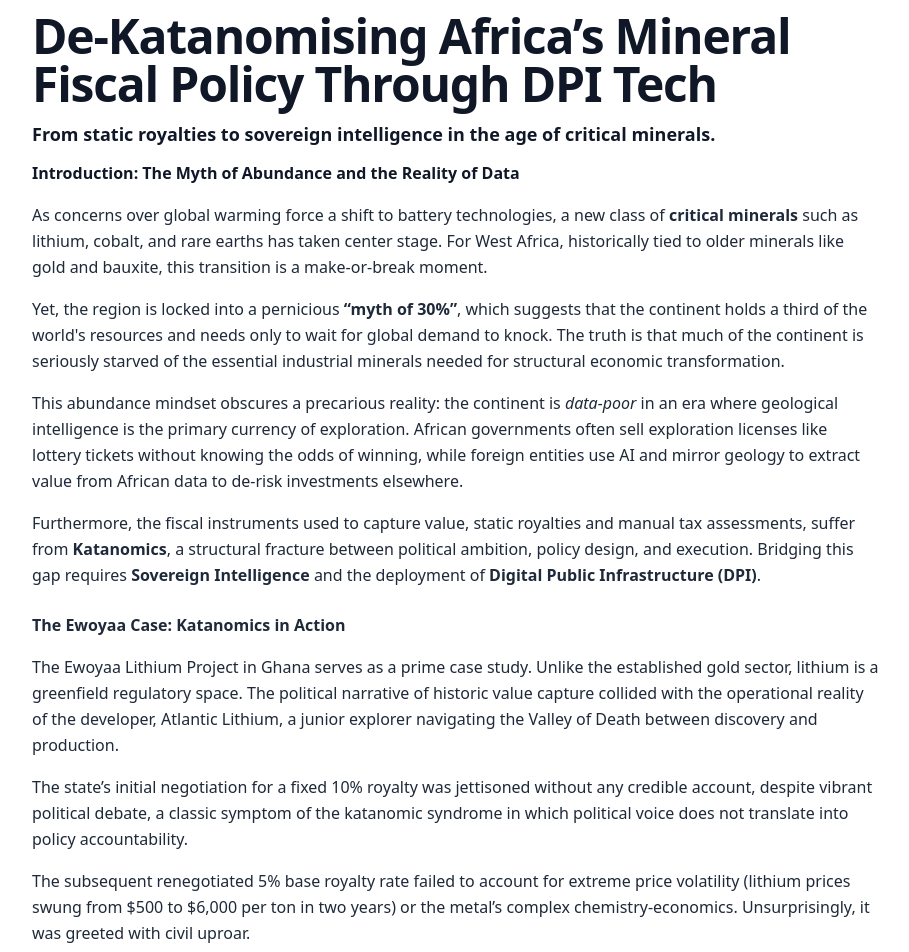
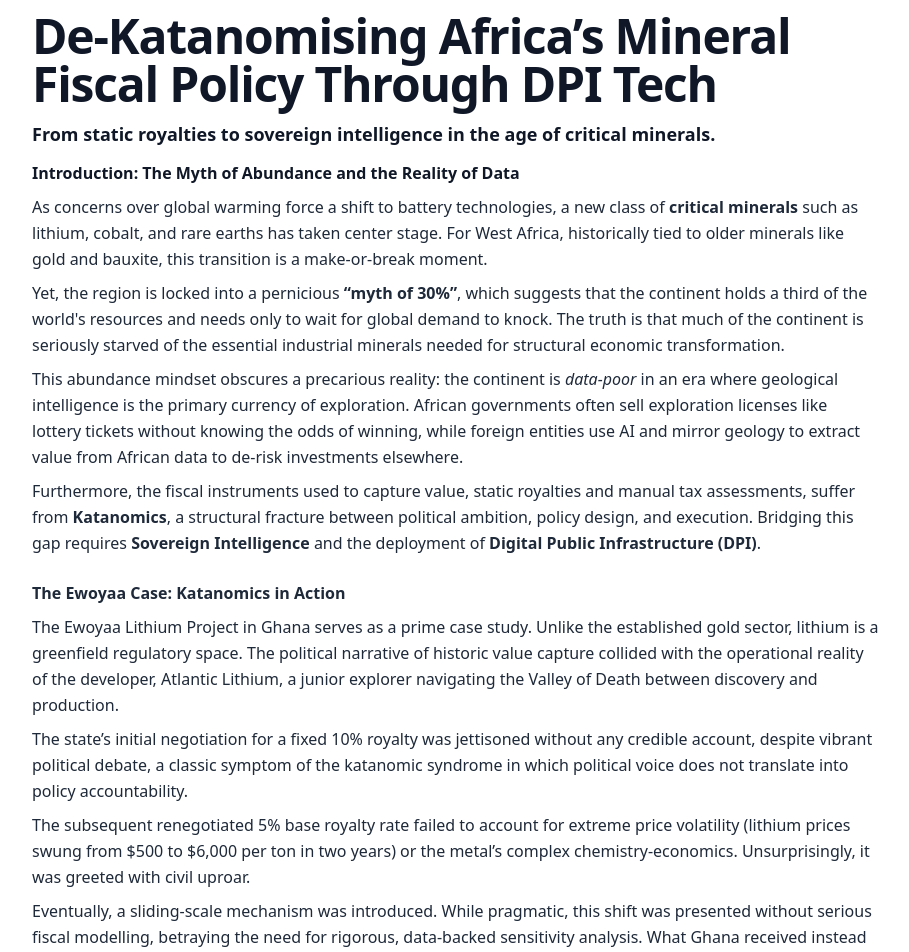
Before and after one commit to RaufCode/Katanomics_Demo, a Nuxt app: page / in a window 1280 px wide. Shown: the top 952 px of the page, without its empty margins (184-1093 px from the left). Built offline with nearby package versions, Linux system fonts and the light colour scheme.

Commit message:
reduce the spaces

```diff
--- a/app/components/HomePage.vue
+++ b/app/components/HomePage.vue
@@ -17,11 +17,11 @@
 
             <!-- INTRO -->
             <section class="prose prose-lg max-w-none mb-6">
-                <h2 class="font-bold text-gray-900 mb-4">
+                <h2 class="font-bold text-gray-900 mb-2">
                     Introduction: The Myth of Abundance and the Reality of Data
                 </h2>
 
-                <p class="mb-4">
+                <p class="mb-2">
                     As concerns over global warming force a shift to battery
                     technologies, a new class of
                     <strong>critical minerals</strong> such as lithium, cobalt,
@@ -30,7 +30,7 @@
                     this transition is a make-or-break moment.
                 </p>
 
-                <p class="mb-4">
+                <p class="mb-2">
                     Yet, the region is locked into a pernicious
                     <strong>“myth of 30%”</strong>, which suggests that the
                     continent holds a third of the world's resources and needs
@@ -40,7 +40,7 @@
                     transformation.
                 </p>
 
-                <p class="mb-4">
+                <p class="mb-2">
                     This abundance mindset obscures a precarious reality: the
                     continent is <em>data-poor</em> in an era where geological
                     intelligence is the primary currency of exploration. African
@@ -50,7 +50,7 @@
                     African data to de-risk investments elsewhere.
                 </p>
 
-                <p class="mb-4">
+                <p class="mb-2">
                     Furthermore, the fiscal instruments used to capture value,
                     static royalties and manual tax assessments, suffer from
                     <strong>Katanomics</strong>, a structural fracture between
@@ -63,11 +63,11 @@
 
             <!-- CASE STUDY -->
             <section class="prose prose-lg max-w-none mb-6">
-                <h2 class="font-bold mb-4">
+                <h2 class="font-bold mb-2">
                     The Ewoyaa Case: Katanomics in Action
                 </h2>
 
-                <p class="mb-4">
+                <p class="mb-2">
                     The Ewoyaa Lithium Project in Ghana serves as a prime case
                     study. Unlike the established gold sector, lithium is a
                     greenfield regulatory space. The political narrative of
@@ -77,7 +77,7 @@
                     production.
                 </p>
 
-                <p class="mb-4">
+                <p class="mb-2">
                     The state’s initial negotiation for a fixed 10% royalty was
                     jettisoned without any credible account, despite vibrant
                     political debate, a classic symptom of the katanomic
@@ -85,7 +85,7 @@
                     policy accountability.
                 </p>
 
-                <p class="mb-4">
+                <p class="mb-2">
                     The subsequent renegotiated 5% base royalty rate failed to
                     account for extreme price volatility (lithium prices swung
                     from $500 to $6,000 per ton in two years) or the metal’s
@@ -93,7 +93,7 @@
                     with civil uproar.
                 </p>
 
-                <p class="mb-4">
+                <p class="mb-2">
                     Eventually, a sliding-scale mechanism was introduced. While
                     pragmatic, this shift was presented without serious fiscal
                     modelling, betraying the need for rigorous, data-backed
@@ -110,7 +110,7 @@
                     Take
                 </h2>
 
-                <p class="text-lg text-gray-700 mb-4 max-w-3xl">
+                <p class="text-lg text-gray-700 mb-2 max-w-3xl">
                     De-katanomisation means understanding the true impact and
                     import of fiscal regime design and moving beyond headline
                     numbers to model the Effective Government Take under various
@@ -168,7 +168,7 @@
 
                 <!-- COST BASE -->
                 <div class="prose prose-lg max-w-none mb-5">
-                    <p class="mb-4">
+                    <p class="mb-2">
                         Cost Base: All-In Sustaining Costs (AISC). However,
                         royalty rates do not exist in a vacuum. The All-In
                         Sustaining Cost determines project profitability. In an
@@ -216,7 +216,7 @@
 
                 <!-- CLIFF EFFECT -->
                 <div class="prose prose-lg max-w-none mb-5">
-                    <p class="mb-4">
+                    <p class="mb-2">
                         Solving the "Cliff Effect" with smoothing. A critical
                         flaw in the bracket or step approach to royalty design
                         adopted by Ghana’s Lands Ministry is the cliff effect.
@@ -225,7 +225,7 @@
                         it creates a perverse incentive.
                     </p>
 
-                    <p class="mb-4">
+                    <p class="mb-2">
                         To eliminate this, the remedy is a smoothed sliding
                         scale. Instead of steps, the royalty rate is calculated
                         using a continuous interpolation formula. This ensures
@@ -263,11 +263,11 @@
 
             <!-- DIGITAL GAZETTE -->
             <section class="prose prose-lg max-w-none mb-6">
-                <h2 class="font-bold mb-4">
+                <h2 class="font-bold mb-2">
                     Operationalizing Policy: The Digital Gazette
                 </h2>
 
-                <p class="mb-4">
+                <p class="mb-2">
                     But even the best mathematical model is useless if the
                     administrative machinery cannot implement it. In a katanomic
                     state, complex rules are hard to enforce manually due to
@@ -276,7 +276,7 @@
                     into computable regulatory logic.
                 </p>
 
-                <p class="mb-4">
+                <p class="mb-2">
                     In this architecture, the Minerals Commission publishes
                     fiscal logic in standardized, version-controlled code. This
                     creates an immutable audit trail and allows critical policy
@@ -290,18 +290,18 @@
 
             <!-- DATA SOVEREIGNTY -->
             <section class="prose prose-lg max-w-none mb-6">
-                <h2 class="font-bold mb-4">
+                <h2 class="font-bold mb-2">
                     Data Sovereignty and the Enterprise Marketplace
                 </h2>
 
-                <p class="mb-4">
+                <p class="mb-2">
                     A crucial component of this infrastructure is the National
                     Data Cloud. By mandating that exploration data be uploaded
                     in machine-readable formats with QA and QC metadata, the
                     state asserts ownership over its geological IP.
                 </p>
 
-                <p class="mb-4">
+                <p class="mb-2">
                     These technologies also enable an enterprise mineral data
                     marketplace. In this ecosystem, private and B2B royalties on
                     e-cadastral data used for successful exploration can be
@@ -314,17 +314,17 @@
 
             <!-- FELDSPAR -->
             <section class="prose prose-lg max-w-none mb-6">
-                <h2 class="font-bold mb-4">
+                <h2 class="font-bold mb-2">
                     The Feldspar Pilot: A Sandbox for Reform
                 </h2>
 
-                <p class="mb-4">
+                <p class="mb-2">
                     Harmonising these advanced systems across West Africa is a
                     heavy political lift. To build policy stamina, we propose a
                     low-stakes sandbox using feldspar.
                 </p>
 
-                <p class="mb-4">
+                <p class="mb-2">
                     Feldspar is a byproduct of lithium mining and is vital for
                     the region’s ceramic tile industry. Because it is not a
                     security mineral with high geopolitical stakes, it offers an
@@ -337,25 +337,25 @@
 
             <!-- CONCLUSION -->
             <section class="prose prose-lg max-w-none">
-                <h2 class="font-bold mb-4">
+                <h2 class="font-bold mb-2">
                     Conclusion: From Resource Nationalism to Smart Sovereignty
                 </h2>
 
-                <p class="mb-4">
+                <p class="mb-2">
                     The transition from the old deal to the new deal at Ewoyaa
                     is a microcosm of Africa’s broader struggle. While recent
                     regulations show pragmatism, they remain vulnerable to the
                     structural flaws of analogue governance.
                 </p>
 
-                <p class="mb-4">
+                <p class="mb-2">
                     By adopting DPI modules such as smoothing algorithms,
                     Digital Gazettes, and sovereign data marketplaces, West
                     African states can transcend resource nationalism and
                     achieve smart sovereignty.
                 </p>
 
-                <p class="mb-4">
+                <p class="mb-2">
                     The strategic game is not won by shouting louder at the
                     negotiating table, but by having the digital intelligence to
                     know the odds, own the data, and automate value capture.
@@ -364,9 +364,12 @@
                     vehicle battery value chain of the future.
                 </p>
 
-                <p class="font-semibold text-blue-700 underline cursor-pointer">
+                <NuxtLink
+                    to=""
+                    class="font-semibold text-blue-700 underline cursor-pointer"
+                >
                     Read the full whitepaper here:
-                </p>
+                </NuxtLink>
             </section>
         </div>
     </div>
```
